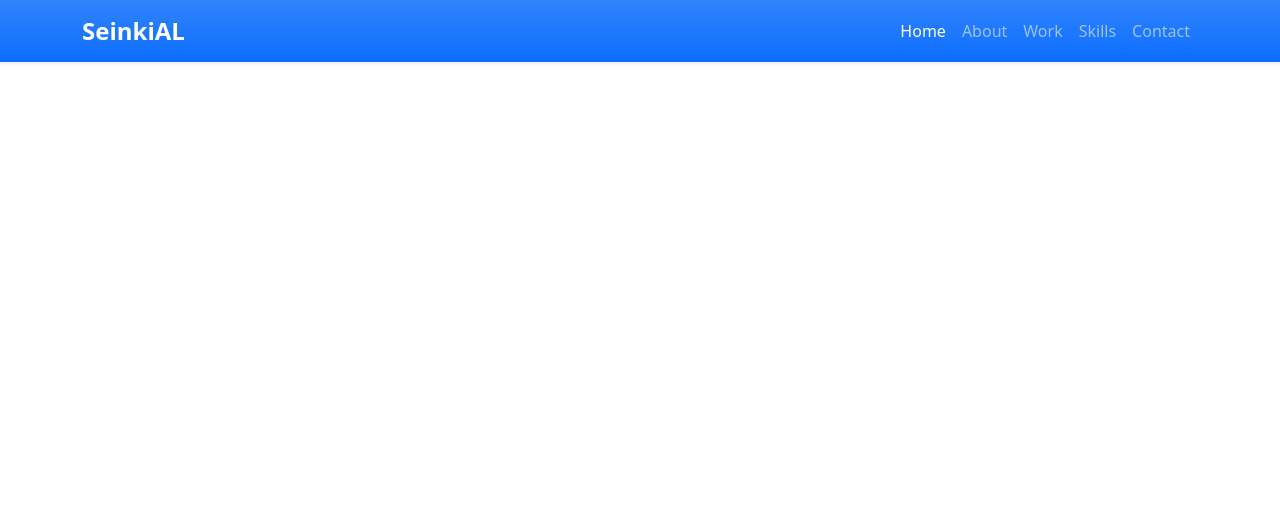
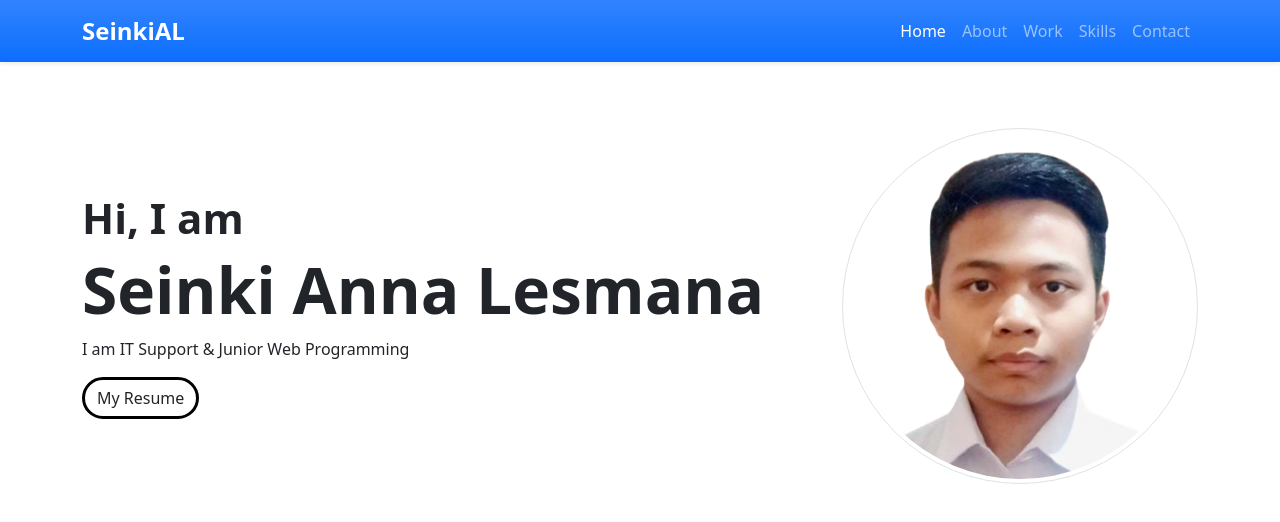
Before and after one commit to Seinki/portofolio, a plain HTML site: page index.html in a window 1280 px wide. Drawn offline with nearby package versions, Linux system fonts and the light colour scheme.

Commit message:
add some for navbar

```diff
--- a/assets/css/style.css
+++ b/assets/css/style.css
@@ -0,0 +1,21 @@
+section {
+    padding-top: 128px;
+}
+
+.btn {
+    border: 3px solid black;
+    border-radius: 24px;
+}
+
+.navbar {
+    /* background-color: white; */
+    box-shadow: 0 0 0 4px rgba(0, 0, 0, 0.25);
+}
+
+.home h1 {
+    font-size: 64px;
+}
+
+.home h3 {
+    font-size: 42px;
+}
--- a/index.html
+++ b/index.html
@@ -43,6 +43,25 @@
     </div>
     <!-- navbar end -->
 
+    <!-- hero header -->
+    <section id="home" class="home container">
+        <div class="row d-flex align-items-center">
+          <div class="col-8">
+            <h3 class="fw-semibold">Hi, I am</h3>
+            <h1 class="fw-bold">Seinki Anna Lesmana</h1>
+            <p>I am IT Support & Junior Web Programming</p>
+            <a class="btn" href="assets/images/myresume.pdf" download>My Resume</a>
+          </div>
+          <div class="col-4">
+            <img class="img-thumbnail rounded-circle" src="assets/images/Pas_photo-box.png" alt="pas_photo">
+          </div>
+        </div>
+    </section>
+    <section id="home" class="home container">
+
+    </section>
+    <!-- hero header end -->
+
     <!-- js bootstrap -->
     <script src="https://cdn.jsdelivr.net/npm/bootstrap@5.3.0-alpha1/dist/js/bootstrap.bundle.min.js" integrity="sha384-w76AqPfDkMBDXo30jS1Sgez6pr3x5MlQ1ZAGC+nuZB+EYdgRZgiwxhTBTkF7CXvN" crossorigin="anonymous"></script>
     <script src="https://cdn.jsdelivr.net/npm/@popperjs/core@2.11.6/dist/umd/popper.min.js" integrity="sha384-oBqDVmMz9ATKxIep9tiCxS/Z9fNfEXiDAYTujMAeBAsjFuCZSmKbSSUnQlmh/jp3" crossorigin="anonymous"></script>
```
Also changed, not shown: 2 other files.
